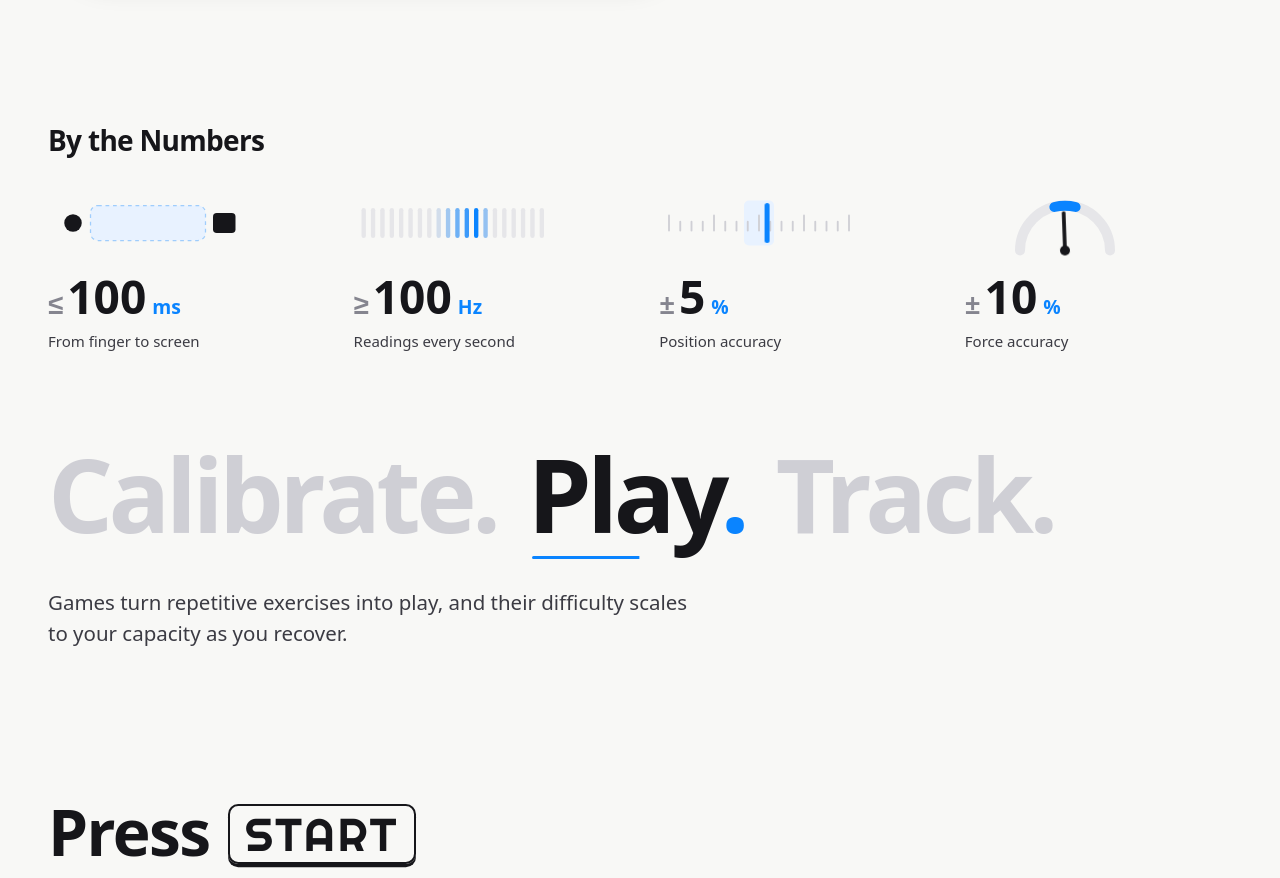
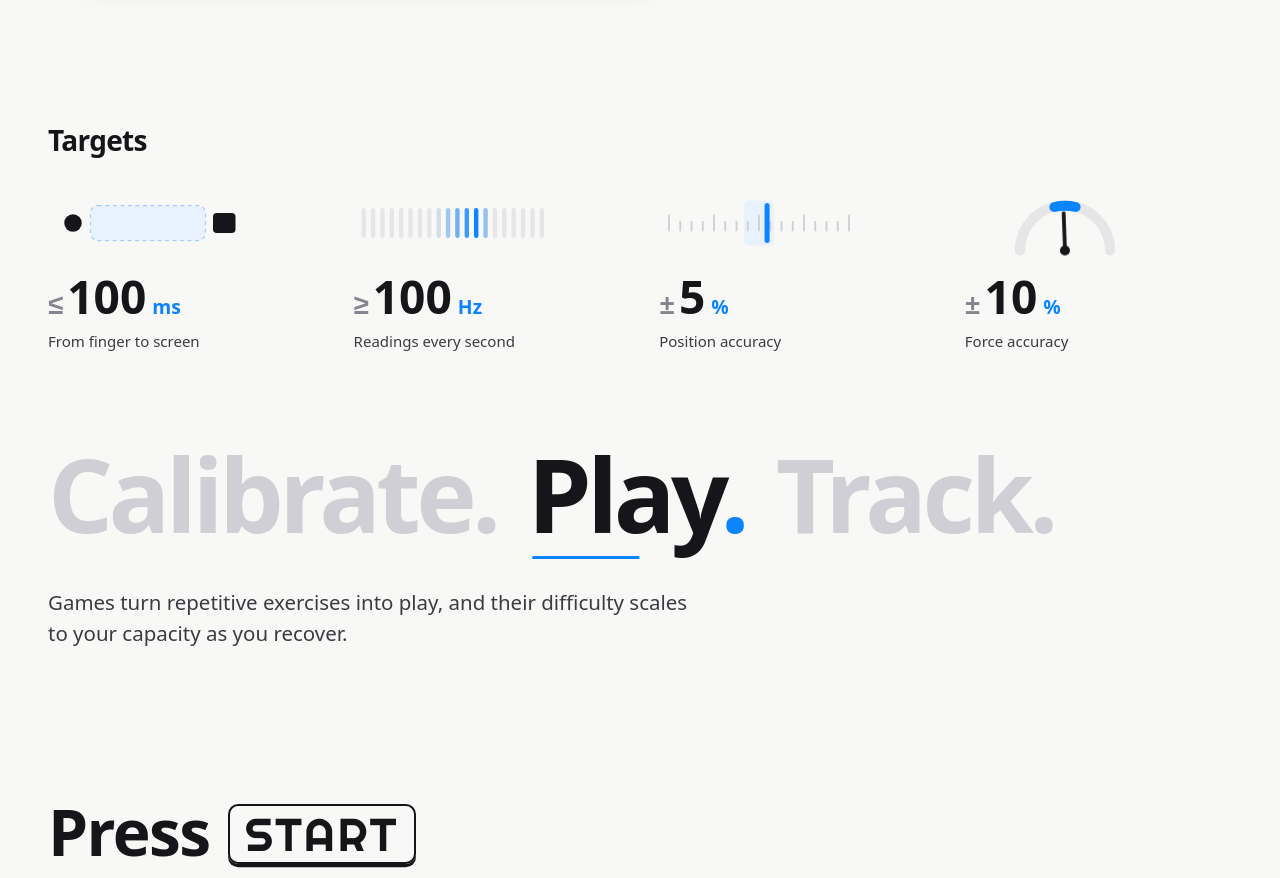
Before and after one commit to ahdmuh/hara, a React (Vite) app in the folder apps/web/: page / in a window 1280 px wide. Shown: the part 2300-3178 px from the top of the page. Built offline with nearby package versions, Linux system fonts and the light colour scheme; a web font is replaced by a local one.

Commit message:
feat(web): title the device specs as targets (HARA-6)

```diff
--- a/apps/web/src/landing/Targets.tsx
+++ b/apps/web/src/landing/Targets.tsx
@@ -64,7 +64,7 @@ export default function Targets()
     return (
         <Reveal className={styles.targets} group>
             <RevealItem as="header" className={styles.head}>
-                <h3>By the Numbers</h3>
+                <h3>Targets</h3>
             </RevealItem>
             <ul className={styles.list}>
                 {TARGETS.map(target => (
```
